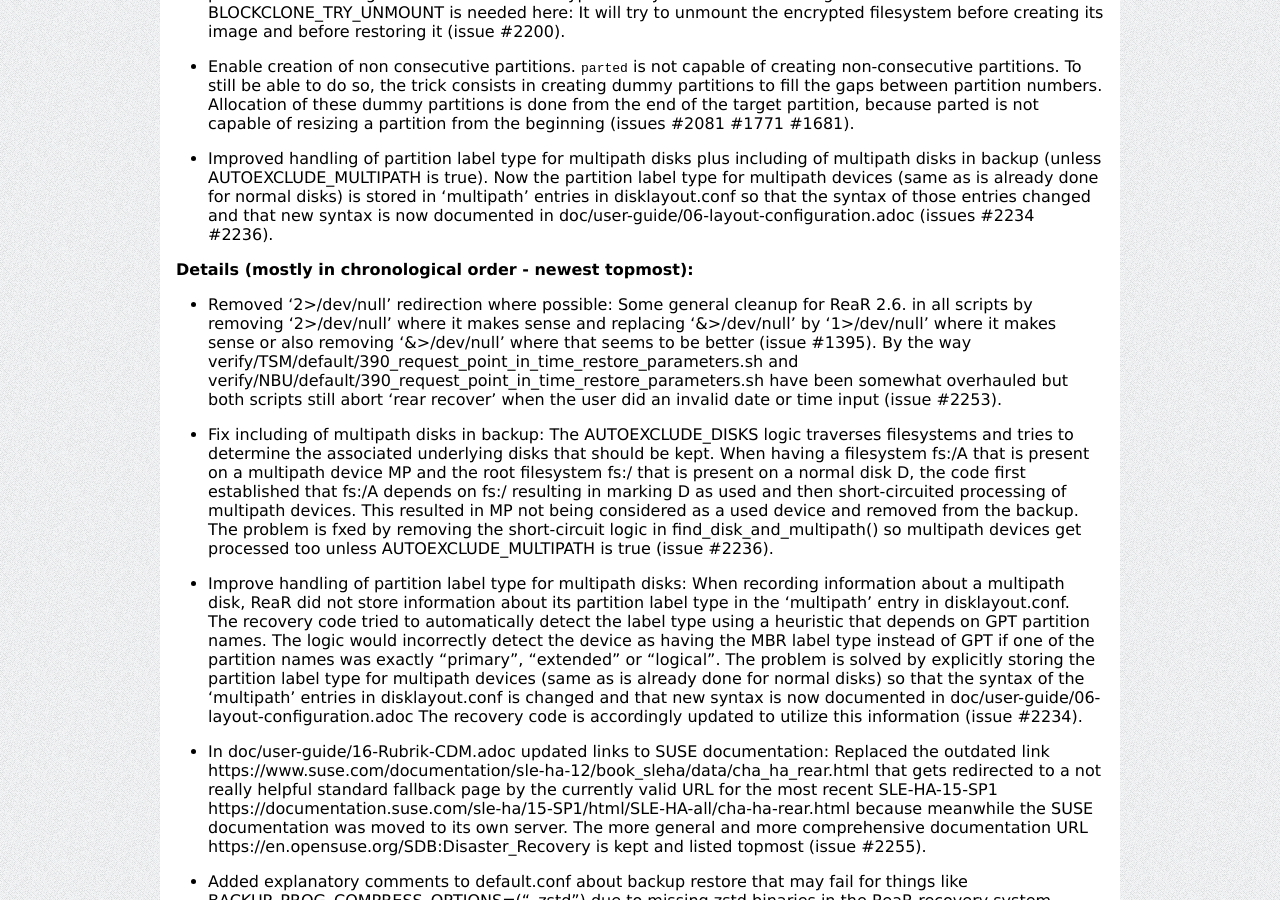
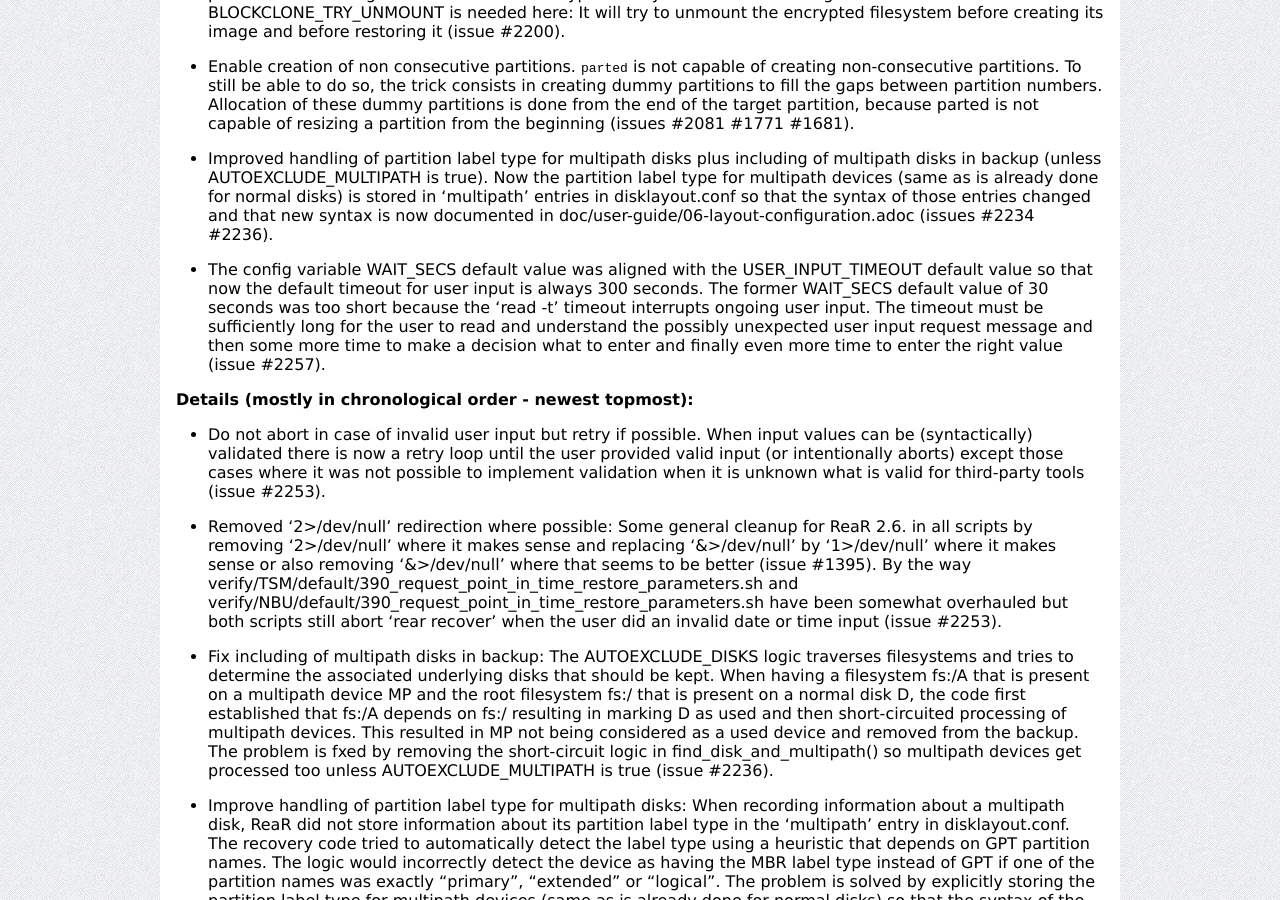
Before and after one commit to rear/rear.github.com, a Jekyll site: the page built from documentation/release-notes-2-6.md, in a window 1280 px wide and 900 px high, scrolled down 3304 px. Built offline with Jekyll 4.4.1, drawn with Linux system fonts in a browser that asks for light colours; comment, search, counter and statistics services are not loaded.

Commit message:
Update release-notes-2-6.md
Added latest GitHub commit messages to the ReaR 2.6 release notes.

```diff
--- a/documentation/release-notes-2-6.md
+++ b/documentation/release-notes-2-6.md
@@ -210,7 +210,23 @@ for normal disks) is stored in 'multipath' entries in disklayout.conf
 so that the syntax of those entries changed and that new syntax is now
 documented in doc/user-guide/06-layout-configuration.adoc (issues #2234 #2236).
 
+* The config variable WAIT_SECS default value was aligned
+with the USER_INPUT_TIMEOUT default value so that now
+the default timeout for user input is always 300 seconds.
+The former WAIT_SECS default value of 30 seconds was too short
+because the 'read -t' timeout interrupts ongoing user input.
+The timeout must be sufficiently long for the user to read and
+understand the possibly unexpected user input request message
+and then some more time to make a decision what to enter and
+finally even more time to enter the right value (issue #2257).
+
 #### Details (mostly in chronological order - newest topmost):
+
+* Do not abort in case of invalid user input but retry if possible.
+When input values can be (syntactically) validated there is now
+a retry loop until the user provided valid input (or intentionally aborts)
+except those cases where it was not possible to implement validation
+when it is unknown what is valid for third-party tools (issue #2253).
 
 * Removed '2>/dev/null' redirection where possible:
 Some general cleanup for ReaR 2.6. in all scripts
```
